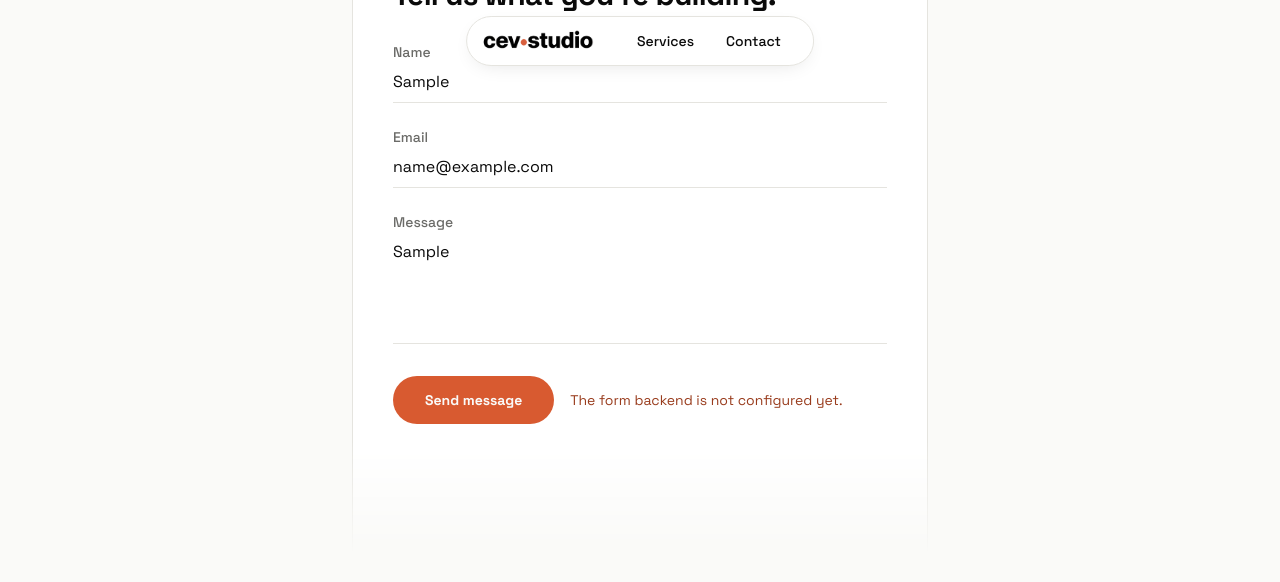
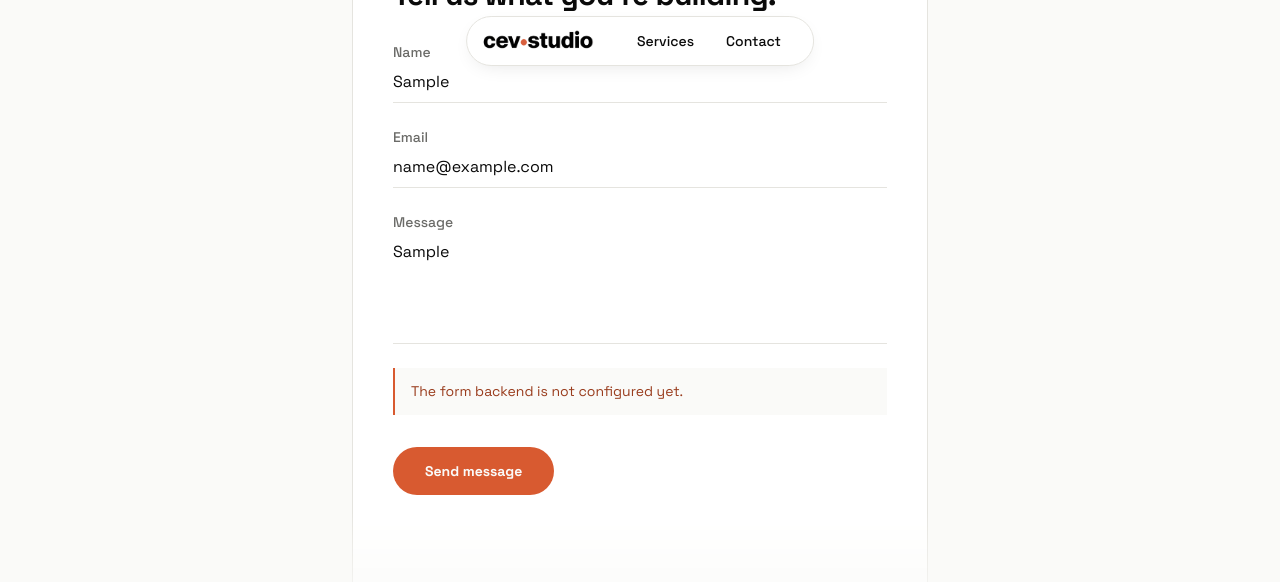
Before and after one commit to laughable-9/cevstudio, a Next.js app: page / in a window 1280 px wide. Both pictures are taken after typing "Sample", "name@example.com", "Sample" into the empty fields and a click on the button "Send message". Shown: the part 464-1046 px from the top of the page. Built offline with nearby package versions, Linux system fonts and the light colour scheme; no server answers.

Commit message:
style(contact): move form errors into an accent notice, drop success dot

```diff
--- a/app/components/ContactForm.tsx
+++ b/app/components/ContactForm.tsx
@@ -52,8 +52,7 @@ export default function ContactForm() {
           aria-live="polite"
           className="mt-8 border-t border-border pt-8"
         >
-          <span className="inline-block h-2 w-2 rounded-full bg-accent" />
-          <p className="mt-4 text-lg leading-tight">
+          <p className="text-lg leading-tight">
             Got it. We&rsquo;ll be in touch.
           </p>
         </div>
@@ -86,7 +85,16 @@ export default function ContactForm() {
             required
           />
 
-          <div className="mt-2 flex items-center justify-center gap-4 md:justify-start">
+          {status === "error" && (
+            <p
+              role="alert"
+              className="border-l-2 border-accent bg-bg px-4 py-3 text-sm leading-relaxed text-accent-dark"
+            >
+              {errorText}
+            </p>
+          )}
+
+          <div className="mt-2 flex justify-center md:justify-start">
             <button
               type="submit"
               disabled={status === "sending"}
@@ -94,11 +102,6 @@ export default function ContactForm() {
             >
               {status === "sending" ? "Sending…" : "Send message"}
             </button>
-            {status === "error" && (
-              <p role="alert" className="text-sm text-accent-dark">
-                {errorText}
-              </p>
-            )}
           </div>
         </form>
       )}
```
